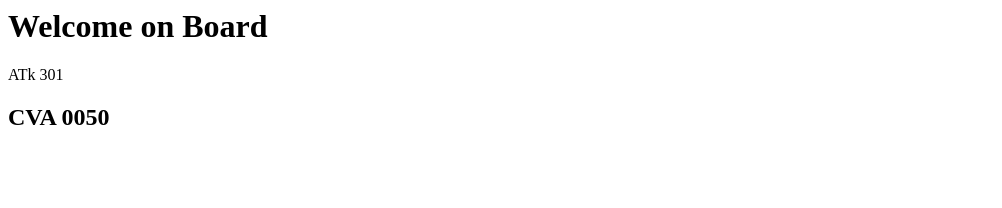
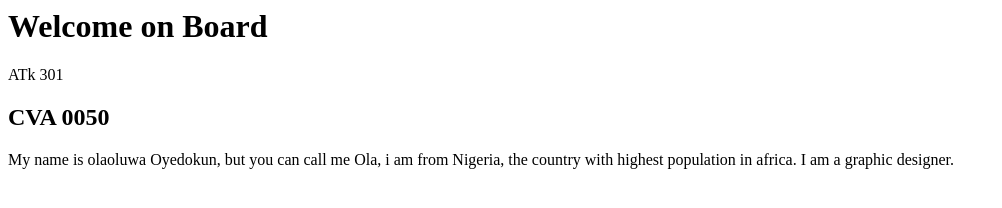
Before and after one commit to Olaoluwa07/atk, a plain HTML site: page index.html in a window 1280 px wide. Shown: the whole page, without its empty margins (0-1002 px from the left). Drawn offline with Linux system fonts and the light colour scheme.

Commit message:
Update index.html

```diff
--- a/index.html
+++ b/index.html
@@ -1,3 +1,5 @@
 <h1>Welcome on Board</h1>
 ATk 301
 <h2> CVA 0050 </h2>
+<p> My name is olaoluwa Oyedokun, but you can call me Ola, i am from Nigeria, the country with highest population in africa.
+  I am a graphic designer. </p>
```
